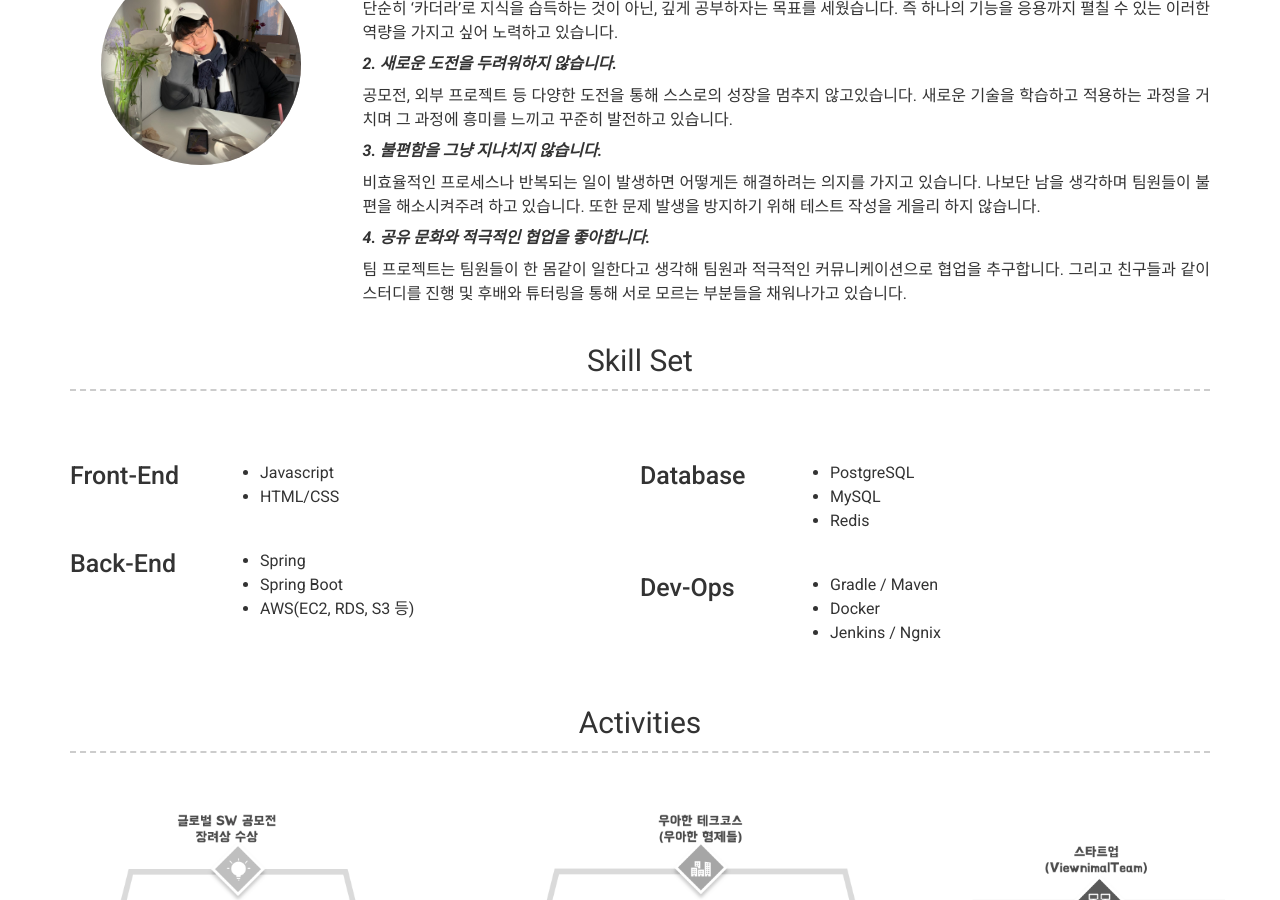
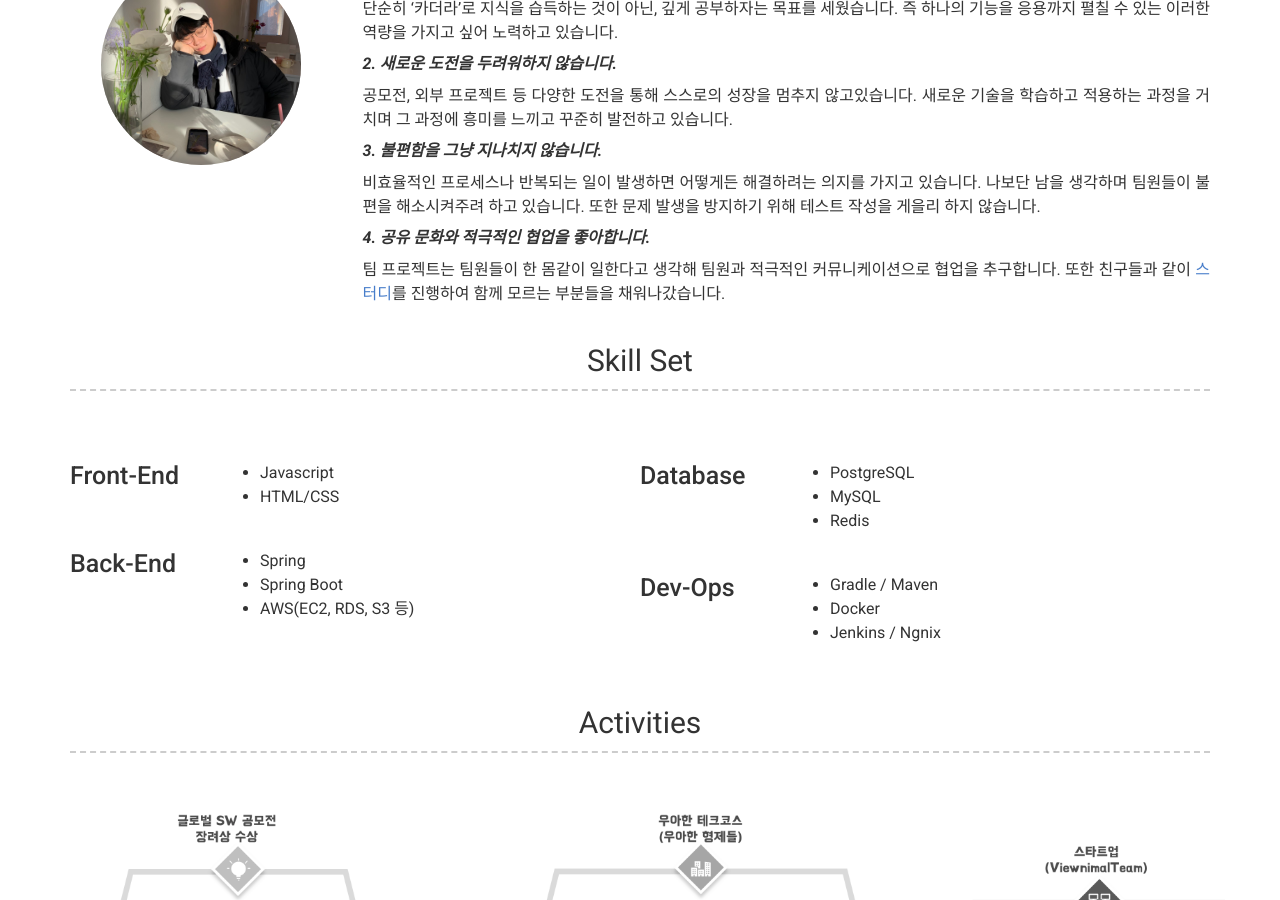
Before and after one commit to backlo/backlo.github.io, a Jekyll site: the page built from index.md, in a window 1280 px wide and 900 px high, scrolled down 337 px. Built offline with Jekyll 4.4.1, drawn with Linux system fonts in a browser that asks for light colours; nearby versions of some CDN libraries.

Commit message:
fix: 이력서 수정

```diff
--- a/_config.yml
+++ b/_config.yml
@@ -44,7 +44,7 @@ about_content: |
   ***4. 공유 문화와 적극적인 협업을 좋아합니다.***
 
   팀 프로젝트는 팀원들이 한 몸같이 일한다고 생각해 팀원과 적극적인 커뮤니케이션으로 협업을 추구합니다.
-  그리고 친구들과 같이 스터디를 진행 및 후배와 튜터링을 통해 서로 모르는 부분들을 채워나가고 있습니다.
+  또한 친구들과 같이 [스터디](https://github.com/backlo-study-programing)를 진행하여 함께 모르는 부분들을 채워나갔습니다.
 
 # Skill Section
 skill_title: Skill Set
```
